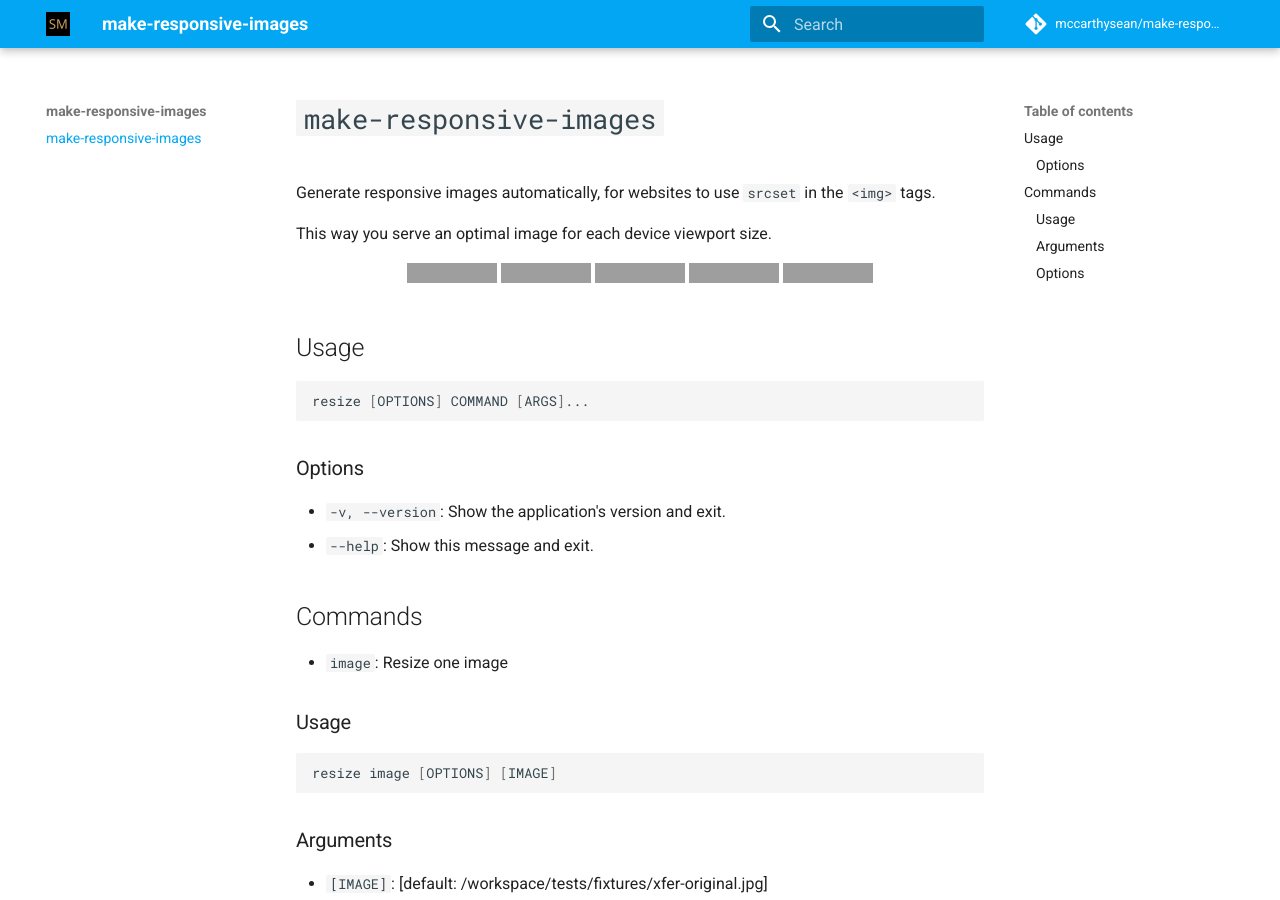
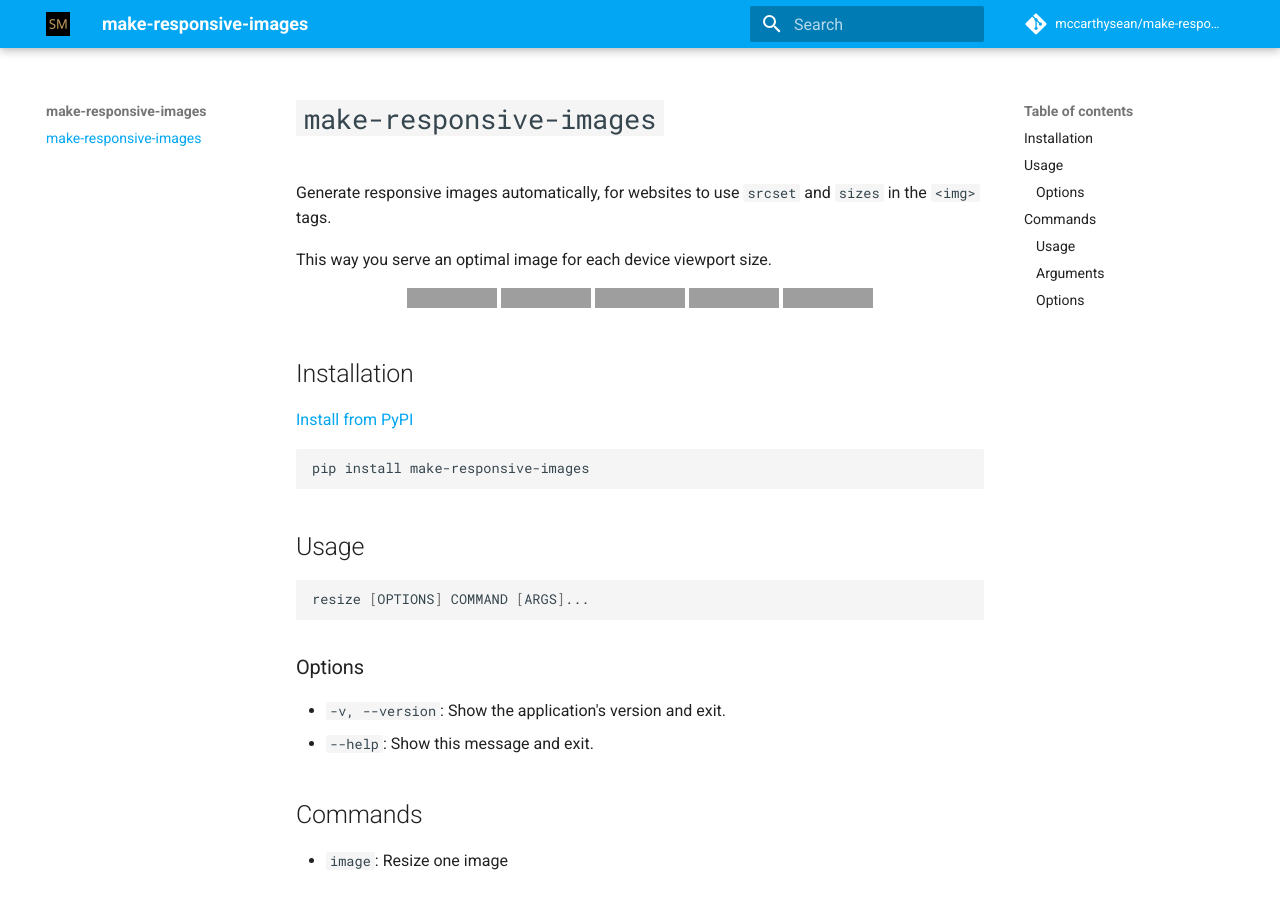
Before and after one commit to mccarthysean/make-responsive-images, an MkDocs documentation site: the page built from docs/index.md, in a window 1280 px wide and 900 px high, cut to the strip 0-900 px from the top of the window. Built offline with MkDocs 1.6.1 and Material for MkDocs 9.7.7, drawn with Linux system fonts in a browser that asks for light colours; comment, search, counter and statistics services are not loaded; grey boxes are pictures that could not be loaded.

Commit message:
added installation to docs

````diff
--- a/docs/index.md
+++ b/docs/index.md
@@ -1,6 +1,6 @@
 # `make-responsive-images`
 
-Generate responsive images automatically, for websites to use `srcset` in the `<img>` tags.
+Generate responsive images automatically, for websites to use `srcset` and `sizes` in the `<img>` tags.
 
 This way you serve an optimal image for each device viewport size.
 
@@ -21,6 +21,14 @@ This way you serve an optimal image for each device viewport size.
     <img src="https://img.shields.io/pypi/pyversions/make-responsive-images.svg" alt="Python Versions">
 </a>
 </p>
+
+## Installation
+
+[Install from PyPI](https://pypi.org/project/make-responsive-images/)
+
+```bash
+pip install make-responsive-images
+```
 
 ## Usage
 
````
